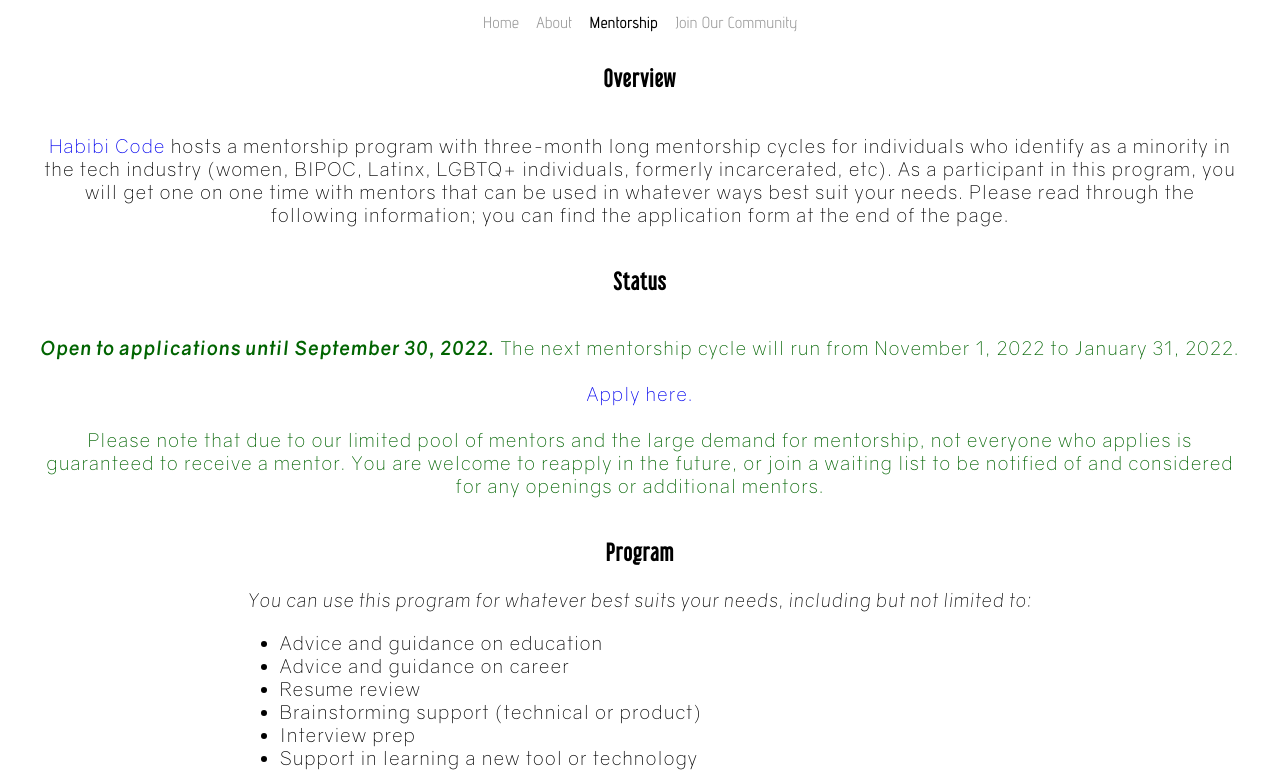
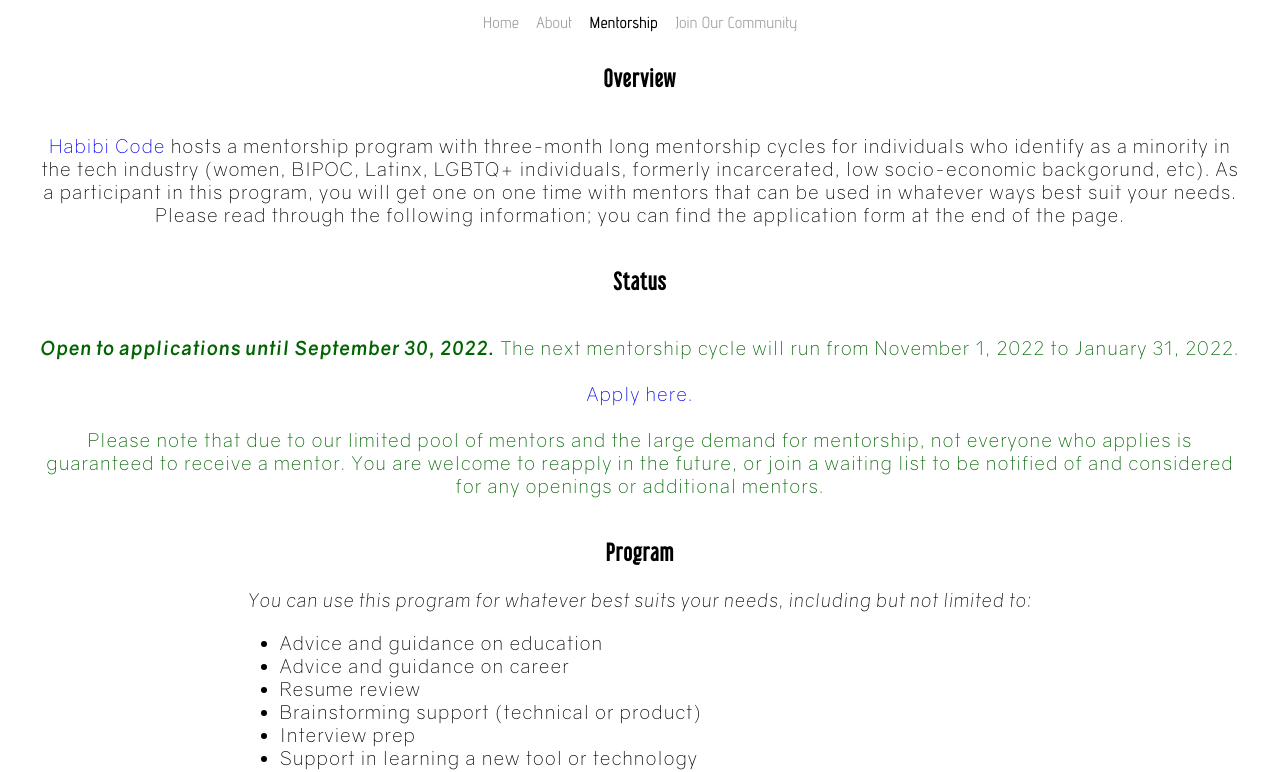
Before and after one commit to samahmajadla/samahmajadla.github.io, a SvelteKit app: page /mentorship in a window 1280 px wide. Shown: the top 772 px of the page. Built offline with nearby package versions, Linux system fonts and the light colour scheme.

Commit message:
minority elaboraiton

```diff
--- a/src/routes/mentorship/+page.svelte
+++ b/src/routes/mentorship/+page.svelte
@@ -1,7 +1,7 @@
 <div id="mentorship" class="details container">
 	<h3>Overview</h3>
 	<p><a href="/community">Habibi Code</a> hosts a mentorship program with three-month long mentorship cycles for individuals who identify as a
-	minority in the tech industry (women, BIPOC, Latinx, LGBTQ+ individuals, formerly incarcerated, etc).
+	minority in the tech industry (women, BIPOC, Latinx, LGBTQ+ individuals, formerly incarcerated, low socio-economic backgorund, etc).
 	As a participant in this program, you will get one on one time with mentors that can be used in whatever
 	ways best suit your needs. Please read through the following information; you can find the application form at the end of the page. </p>
 	<h3>Status</h3>
```
Also changed, not shown: 24 other files (tests, documents, lock files or other folders).
